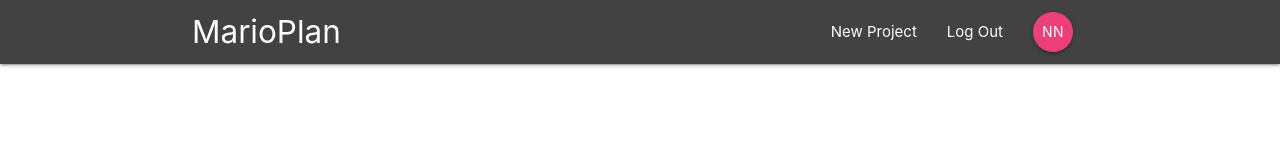
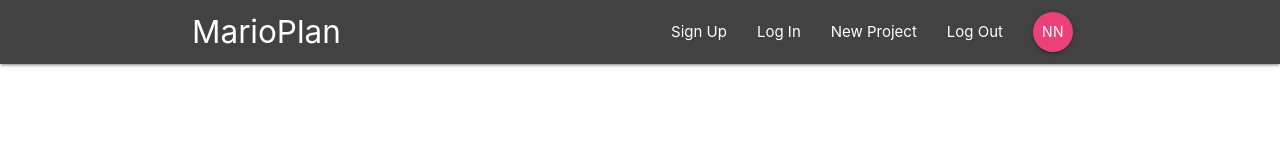
Before and after one commit to drambourg/react-mymarioplab, a React (Create React App) app: page / in a window 1280 px wide. Shown: the top 160 px of the page. Built offline with nearby package versions, Linux system fonts and the light colour scheme.

Commit message:
Implement Link SignOut

```diff
--- a/src/Component/Layout/Navbar.js
+++ b/src/Component/Layout/Navbar.js
@@ -1,6 +1,7 @@
 import React from 'react'
 import {Link} from 'react-router-dom'
 import SignedInLinks from "./SignedInLinks";
+import SignedOutLinks from "./SignedOutLinks";
 
 const Navbar = () => {
     return (
@@ -8,6 +9,7 @@ const Navbar = () => {
             <div className="container">
                 <Link to='/' className="brand-logo left">MarioPlan</Link>
                 <SignedInLinks/>
+                <SignedOutLinks/>
             </div>
         </nav>
     )
--- a/src/Component/Layout/SignedOutLinks.js
+++ b/src/Component/Layout/SignedOutLinks.js
@@ -0,0 +1,14 @@
+import React from 'react'
+import {NavLink} from 'react-router-dom'
+
+const SignedOutLinks = () => {
+    return (
+        <ul className="right">
+            <li><NavLink to='/'>Sign Up</NavLink></li>
+            <li><NavLink to='/'>Log In</NavLink></li>
+        </ul>
+
+    )
+}
+
+export default SignedOutLinks
```
